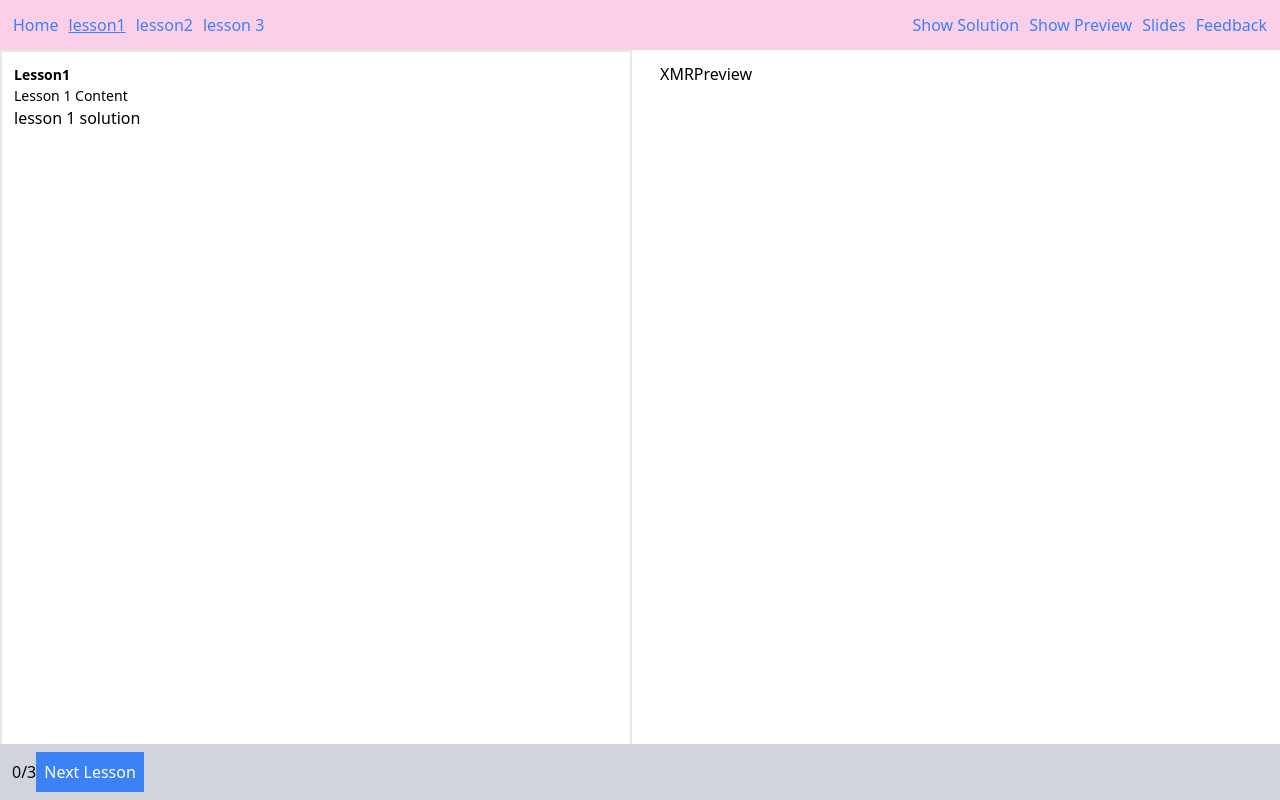
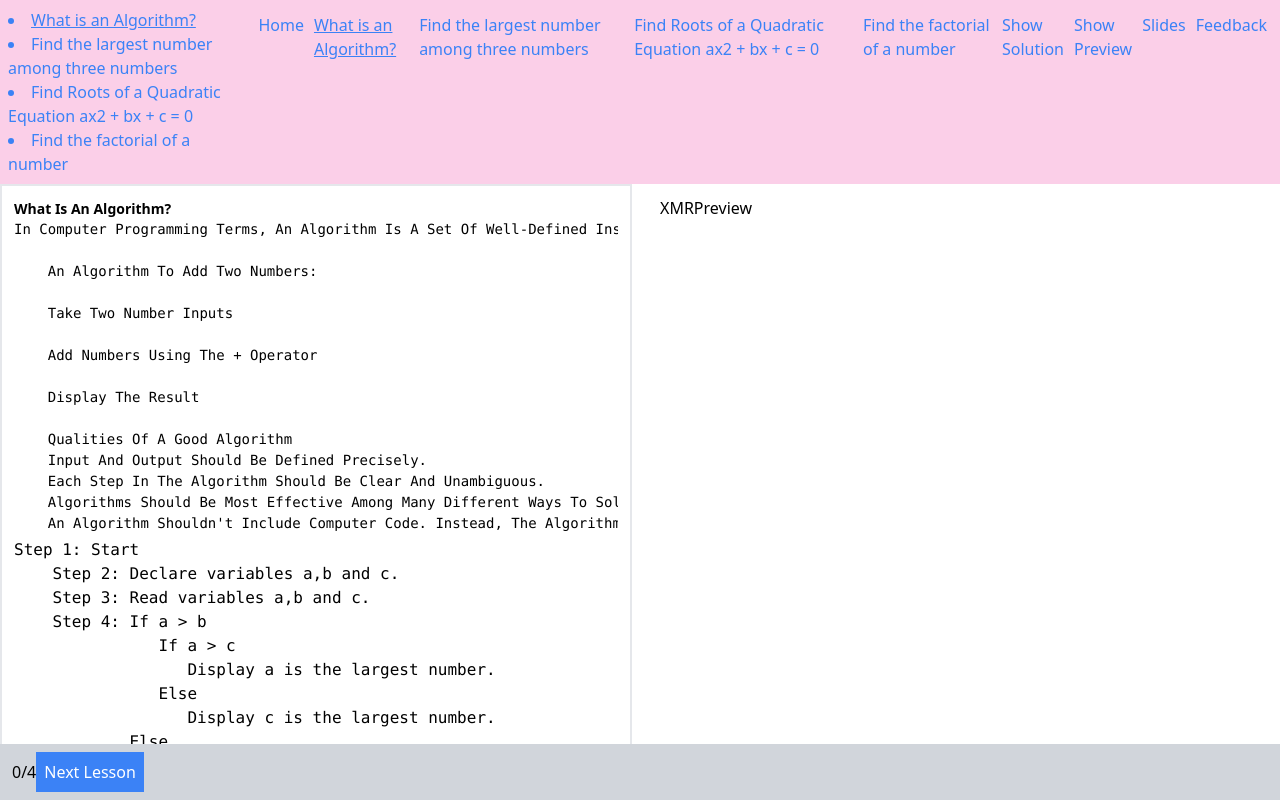
Before and after one commit to kalburgimanjunath/stackblitz-react-learning-platform, a React (Create React App) app: page /platform in a window 1280 px wide. Shown: the top 800 px of the page. Built offline with nearby package versions, Linux system fonts and the light colour scheme.

Commit message:
2 files modified, 1 added

```diff
--- a/src/data/lessons.js
+++ b/src/data/lessons.js
@@ -1,23 +1,100 @@
 export const LESSONS = [
   {
     id: 1,
-    title: 'lesson1 ',
-    content: 'lesson 1 content',
-    solution: 'lesson 1 solution',
+    title: 'What is an Algorithm? ',
+    content: `In computer programming terms, an algorithm is a set of well-defined instructions to solve a particular problem. It takes a set of input(s) and produces the desired output. For example,
+
+    An algorithm to add two numbers:
+
+    Take two number inputs
+
+    Add numbers using the + operator
+
+    Display the result
+
+    Qualities of a Good Algorithm
+    Input and output should be defined precisely.
+    Each step in the algorithm should be clear and unambiguous.
+    Algorithms should be most effective among many different ways to solve a problem.
+    An algorithm shouldn't include computer code. Instead, the algorithm should be written in such a way that it can be used in different programming languages.`,
+    solution: `Step 1: Start
+    Step 2: Declare variables a,b and c.
+    Step 3: Read variables a,b and c.
+    Step 4: If a > b
+               If a > c
+                  Display a is the largest number.
+               Else
+                  Display c is the largest number.
+            Else
+               If b > c
+                  Display b is the largest number.
+               Else
+                  Display c is the greatest number.
+    Step 5: Stop`,
     preview: true,
   },
   {
     id: 2,
-    title: 'lesson2 ',
-    content: 'lesson 2 content',
-    solution: 'lesson 2 solution',
+    title: 'Find the largest number among three numbers ',
+    content: 'comming soon',
+    solution: `Step 1: Start
+    Step 2: Declare variables a,b and c.
+    Step 3: Read variables a,b and c.
+    Step 4: If a > b
+               If a > c
+                  Display a is the largest number.
+               Else
+                  Display c is the largest number.
+            Else
+               If b > c
+                  Display b is the largest number.
+               Else
+                  Display c is the greatest number.
+    Step 5: Stop`,
     preview: true,
   },
   {
     id: 3,
-    title: 'lesson 3 ',
+    title: 'Find Roots of a Quadratic Equation ax2 + bx + c = 0 ',
     content: 'lesson 3 content',
-    solution: 'lesson 3 solution',
+    solution: `Step 1: Start
+    Step 2: Declare variables a, b, c, D, x1, x2, rp and ip;
+    Step 3: Calculate discriminant
+             D ← b2-4ac
+    Step 4: If D ≥ 0
+                  r1 ← (-b+√D)/2a
+                  r2 ← (-b-√D)/2a
+                  Display r1 and r2 as roots.
+            Else
+                  Calculate real part and imaginary part
+                  rp ← -b/2a
+                  ip ← √(-D)/2a
+                  Display rp+j(ip) and rp-j(ip) as roots
+    Step 5: Stop  `,
     preview: true,
   },
+  {
+    id: 4,
+    title: ' Find the factorial of a number',
+    content: 'comming soon',
+    solution: `Step 1: Start
+    Step 2: Declare variables n, factorial and i.
+    Step 3: Initialize variables
+              factorial ← 1
+              i ← 1
+    Step 4: Read value of n
+    Step 5: Repeat the steps until i = n
+         5.1: factorial ← factorial*i
+         5.2: i ← i+1
+    Step 6: Display factorial
+    Step 7: Stop`,
+    preview: true,
+  },
+  // {
+  //   id: 3,
+  //   title: 'lesson 3 ',
+  //   content: 'lesson 3 content',
+  //   solution: 'lesson 3 solution',
+  //   preview: true,
+  // },
 ];
--- a/src/platform/index.tsx
+++ b/src/platform/index.tsx
@@ -1,5 +1,6 @@
 import React, { useState } from 'react';
 import { LESSONS } from '../data/lessons';
+
 const Header = ({ breadcrum, activeItem, showSolution, showPreview }) => {
   const [showS, setS] = useState(false);
   const [showP, setP] = useState(false);
@@ -13,6 +14,16 @@ const Header = ({ breadcrum, activeItem, showSolution, showPreview }) => {
   }
   return (
     <div className="flex bg-pink-200 text-blue-500 cursor-pointer p-2 justify-between">
+      <div>
+        {breadcrum &&
+          breadcrum.map((item) => {
+            return (
+              <li className={activeItem == item.title ? 'active' : ''}>
+                {item.title}
+              </li>
+            );
+          })}
+      </div>
       <ul>
         <li>Home</li>
         {/* <li>Lesson</li>
@@ -63,9 +74,13 @@ const Lessons = ({ content, showSolution }) => {
   return (
     <div className="p-3 min-h-screen">
       <div className="lesson-title">{content.title}</div>
-      <div className="lesson-content">{content.content}</div>
+      <div className="lesson-content text-ellipsis overflow-hidden">
+        <pre className="text-ellipsis ">{content.content}</pre>
+      </div>
       {showSolution ? (
-        <div className="lesson-solution">{content.solution}</div>
+        <div className="lesson-solution text-ellipsis  mt-1">
+          <pre className="text-ellipsis">{content.solution}</pre>
+        </div>
       ) : (
         ''
       )}
```
Also changed, not shown: src/components/core/SideOverlays.tsx (added, +75 -0 lines).
